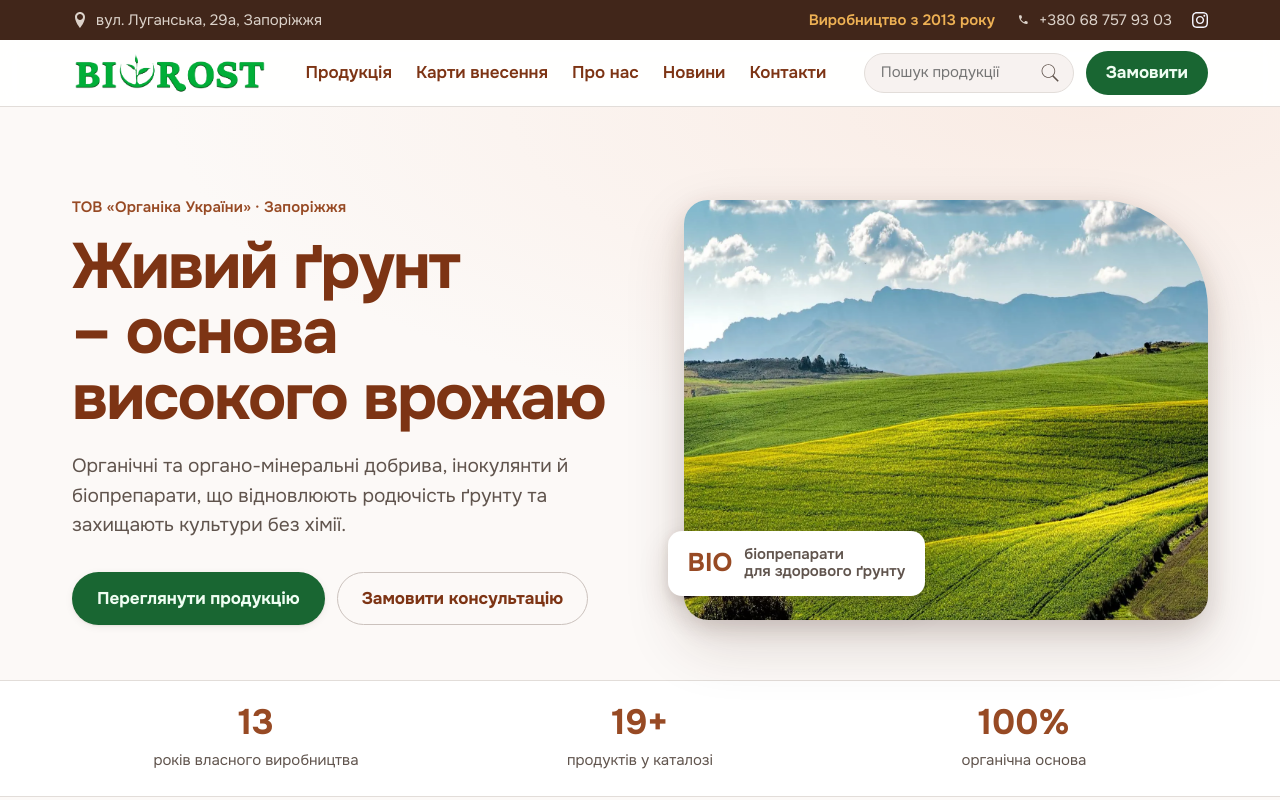
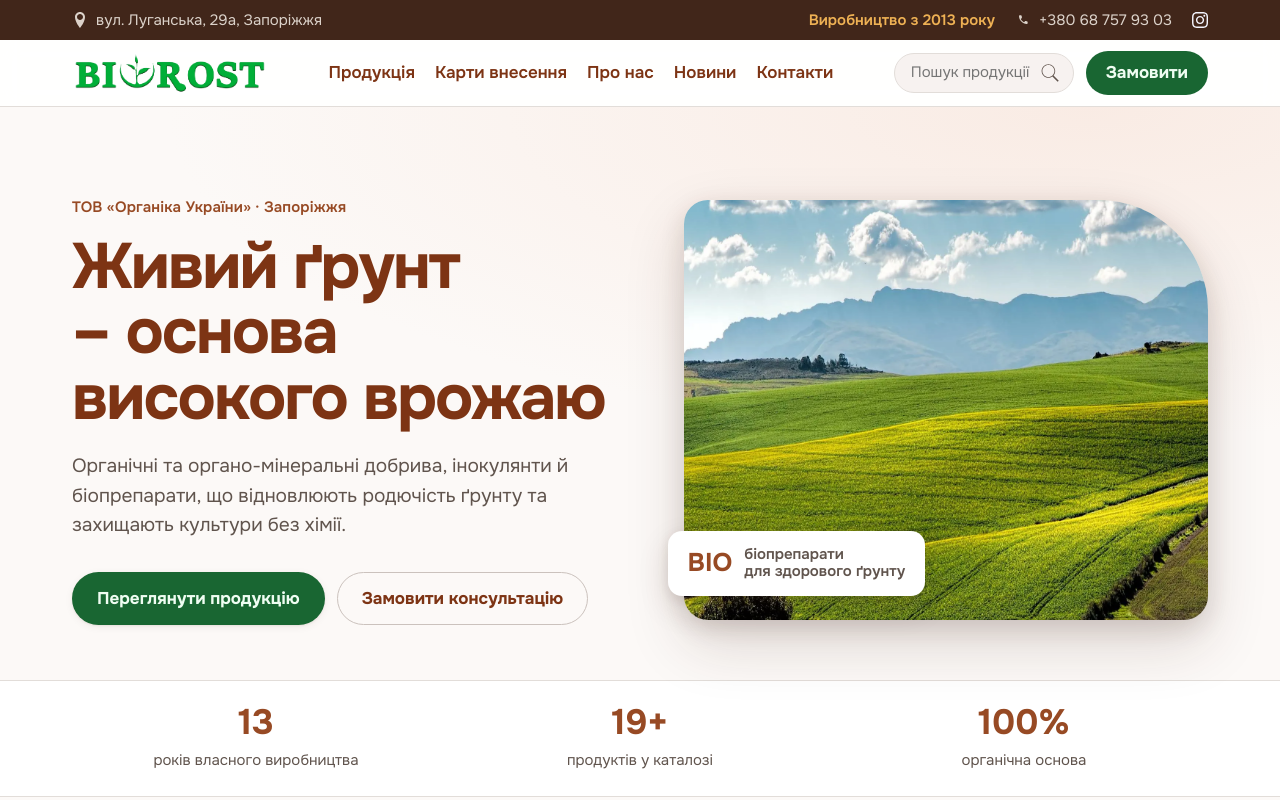
Before and after one commit to Duard4/biorost, a Vue app: page / in a window 1280 px wide. Shown: the top 800 px of the page. Built offline with nearby package versions, Linux system fonts and the light colour scheme; a web font is replaced by a local one.

Commit message:
fix layout

```diff
--- a/src/components/Navbar.vue
+++ b/src/components/Navbar.vue
@@ -571,7 +571,10 @@ onUnmounted(() => {
 }
 
 /* ── Desktop ───────────────────────────────────────────────── */
-@media (min-width: 1000px) {
+/* 1080px (not 1000): below this the logo + 5 nav links + search + CTA are too
+   cramped to sit on one line, which forced link labels to wrap. The 1000–1080
+   band uses the mobile drawer instead. */
+@media (min-width: 1080px) {
   .topbar__loc-full {
     display: inline;
   }
@@ -588,7 +591,7 @@ onUnmounted(() => {
   .navbar__links {
     display: flex;
     align-items: center;
-    gap: var(--space-6);
+    gap: var(--space-5);
     list-style: none;
     margin: 0;
     padding: 0;
@@ -599,6 +602,7 @@ onUnmounted(() => {
     color: var(--brand-ink);
     text-decoration: none;
     padding: var(--space-2) 0;
+    white-space: nowrap;
     transition: color var(--dur) var(--ease-out-quart);
   }
   .navbar__link::after {
@@ -625,7 +629,7 @@ onUnmounted(() => {
   }
   .navbar__search {
     display: block;
-    width: 210px;
+    width: 180px;
   }
   .navbar__cta {
     display: inline-flex;
--- a/src/main.js
+++ b/src/main.js
@@ -6,4 +6,11 @@ import router from "./router";
 import vuetify from "./plugins/vuetify";
 
 const head = createHead();
-createApp(App).use(router).use(vuetify).use(head).mount("#app");
+const app = createApp(App).use(router).use(vuetify).use(head);
+
+// Wait for the router to resolve the initial route — which loads the matched
+// async page chunk — before mounting. Otherwise the client mount discards the
+// prerendered DOM and paints an empty <router-view> (nav + footer only) until
+// the chunk arrives, then snaps the content back in: a large first-render
+// layout shift (CLS). Mounting after isReady() renders the page in one pass.
+router.isReady().then(() => app.mount("#app"));
```
